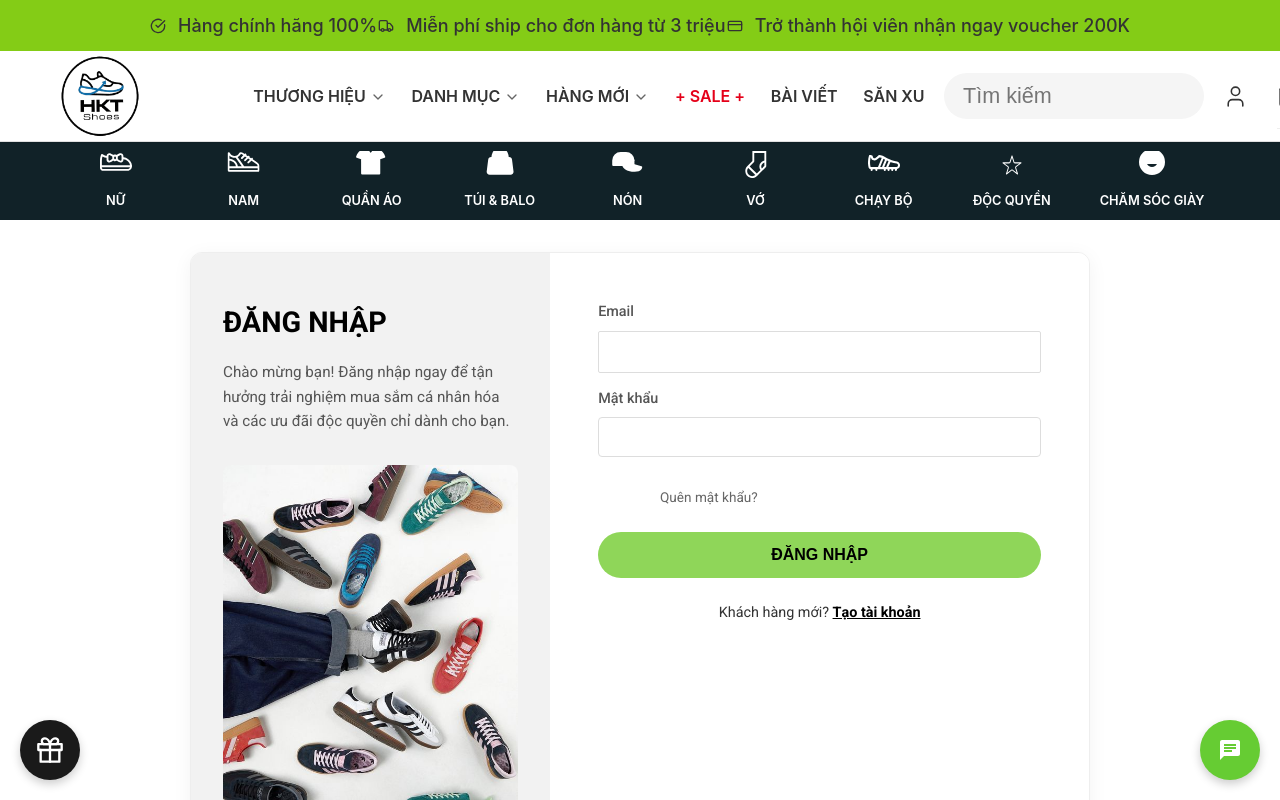
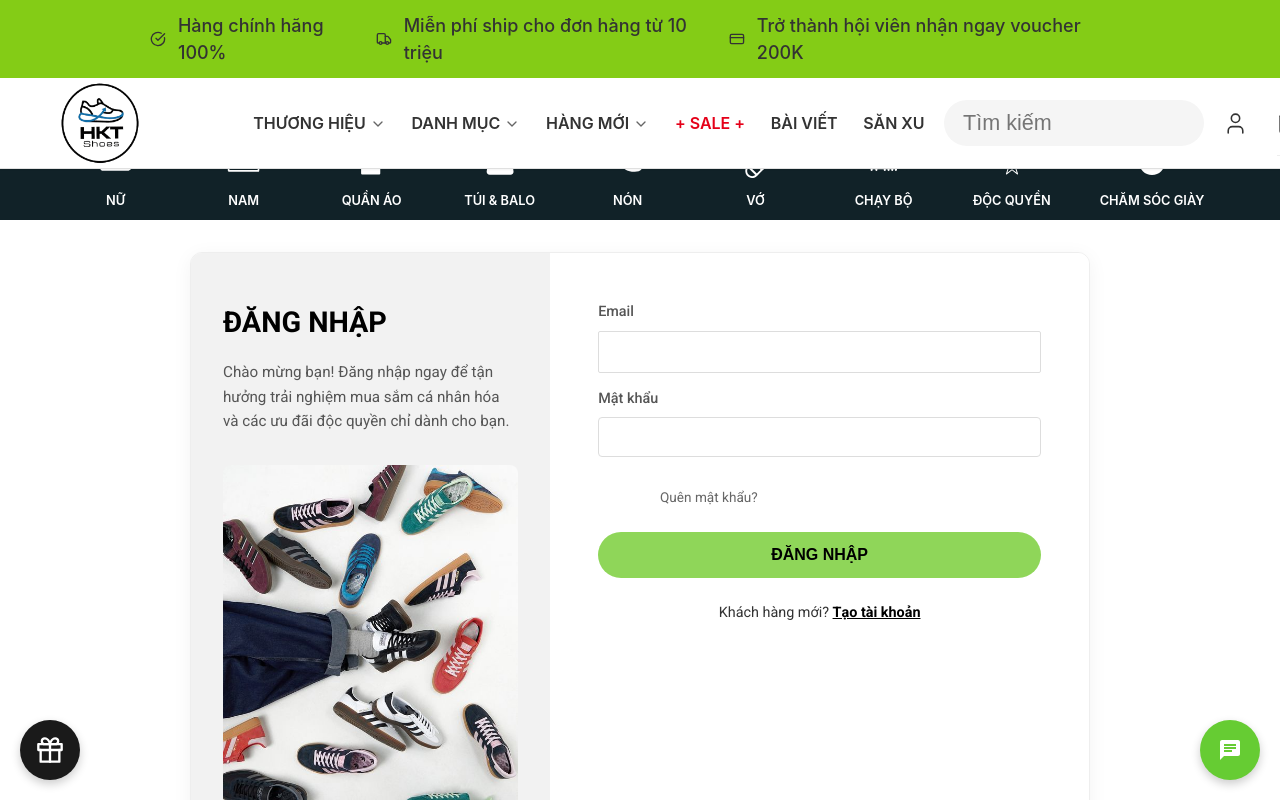
Before and after one commit to tuntoncute123/ZestFoot, a React (Vite) app: page /login in a window 1280 px wide. Shown: the top 800 px of the page. Built offline with nearby package versions, Linux system fonts and the light colour scheme.

Commit message:
sua thanh top bar

```diff
--- a/src/data/locales.js
+++ b/src/data/locales.js
@@ -13,7 +13,7 @@
         "cart": "Giỏ hàng",
         // Top Bar
         "authentic": "Hàng chính hãng 100%",
-        "free_ship": "Miễn phí ship cho đơn hàng từ 3 triệu",
+        "free_ship": "Miễn phí ship cho đơn hàng từ 10 triệu",
         "member_voucher": "Trở thành hội viên nhận ngay voucher 200K",
 
         // HomePage Sections
@@ -53,7 +53,7 @@
         "cart": "Cart",
         // Top Bar
         "authentic": "100% Authentic",
-        "free_ship": "Free shipping for orders over 3 million",
+        "free_ship": "Free shipping for orders over 10 million",
         "member_voucher": "Become a member and get a 200K voucher",
 
         // HomePage Sections
```
